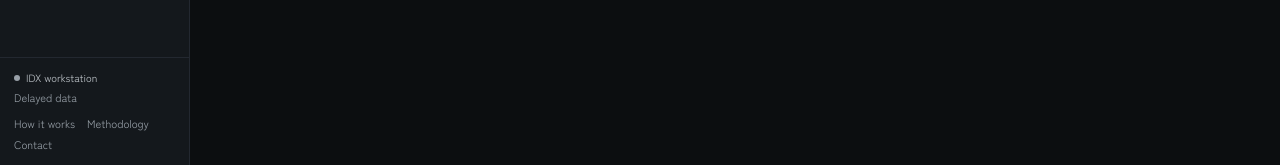
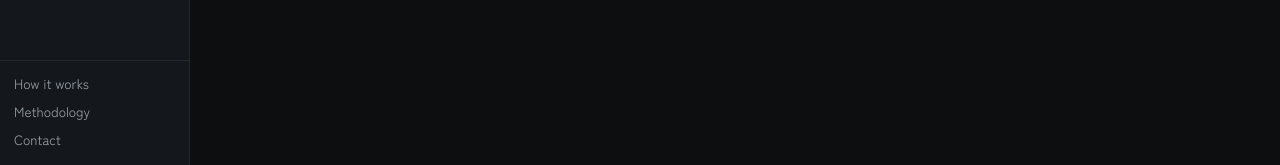
Before and after one commit to anoaman/buru.idx, a React (Vite) app: page / in a window 1280 px wide. Shown: the part 635-800 px from the top of the page. Built offline with nearby package versions, Linux system fonts and the light colour scheme; no server answers; a web font is replaced by a local one.

Commit message:
Sidebar footer: drop IDX workstation/Delayed data; larger stacked guide links
Co-Authored-By: Claude Opus 5.5 <noreply@anthropic.com>

```diff
--- a/src/components/AnalysisShell.jsx
+++ b/src/components/AnalysisShell.jsx
@@ -153,8 +153,6 @@ export default function AnalysisShell({ children }) {
           ))}
         </nav>
         <div className="app-shell__footer">
-          <span className="app-shell__market"><i aria-hidden="true" />IDX workstation</span>
-          <span className="app-shell__delay-label">Delayed data</span>
           <span className="app-shell__guides">
             <Link to="/cara-kerja" onClick={() => setMobileOpen(false)}>How it works</Link>
             <Link to="/metodologi" onClick={() => setMobileOpen(false)}>Methodology</Link>
--- a/src/styles/components.css
+++ b/src/styles/components.css
@@ -136,9 +136,6 @@
   border-top: 1px solid var(--border-default);
 }
 
-.app-shell__market { display: flex; align-items: center; gap: 6px; color: var(--text-secondary); font-size: 10.5px; }
-.app-shell__market i { width: 6px; height: 6px; border-radius: 50%; background: var(--text-tertiary); }
-.app-shell__delay-label { color: var(--text-tertiary); font-size: 9.5px; }
 
 .app-shell__main {
   flex: 1;
@@ -3421,7 +3418,7 @@
 .seo-static aside { margin: 0 0 20px; padding: 12px 16px; border-left: 3px solid var(--color-accent); }
 .seo-static footer { margin-top: 40px; color: var(--text-tertiary); font-size: var(--type-control); }
 
-.app-shell__guides { display: flex; flex-wrap: wrap; gap: 4px var(--space-3); margin-top: 6px; font-size: 11px; }
+.app-shell__guides { display: grid; gap: 7px; padding-bottom: 3px; font-size: 13.5px; }
 .app-shell__guides a { color: var(--text-tertiary); text-decoration: none; white-space: nowrap; }
 .app-shell__guides a:hover { color: var(--text-primary); text-decoration: underline; }
 @media (max-width: 760px) { .nd-header { align-items: stretch; flex-direction: column; } }
```
